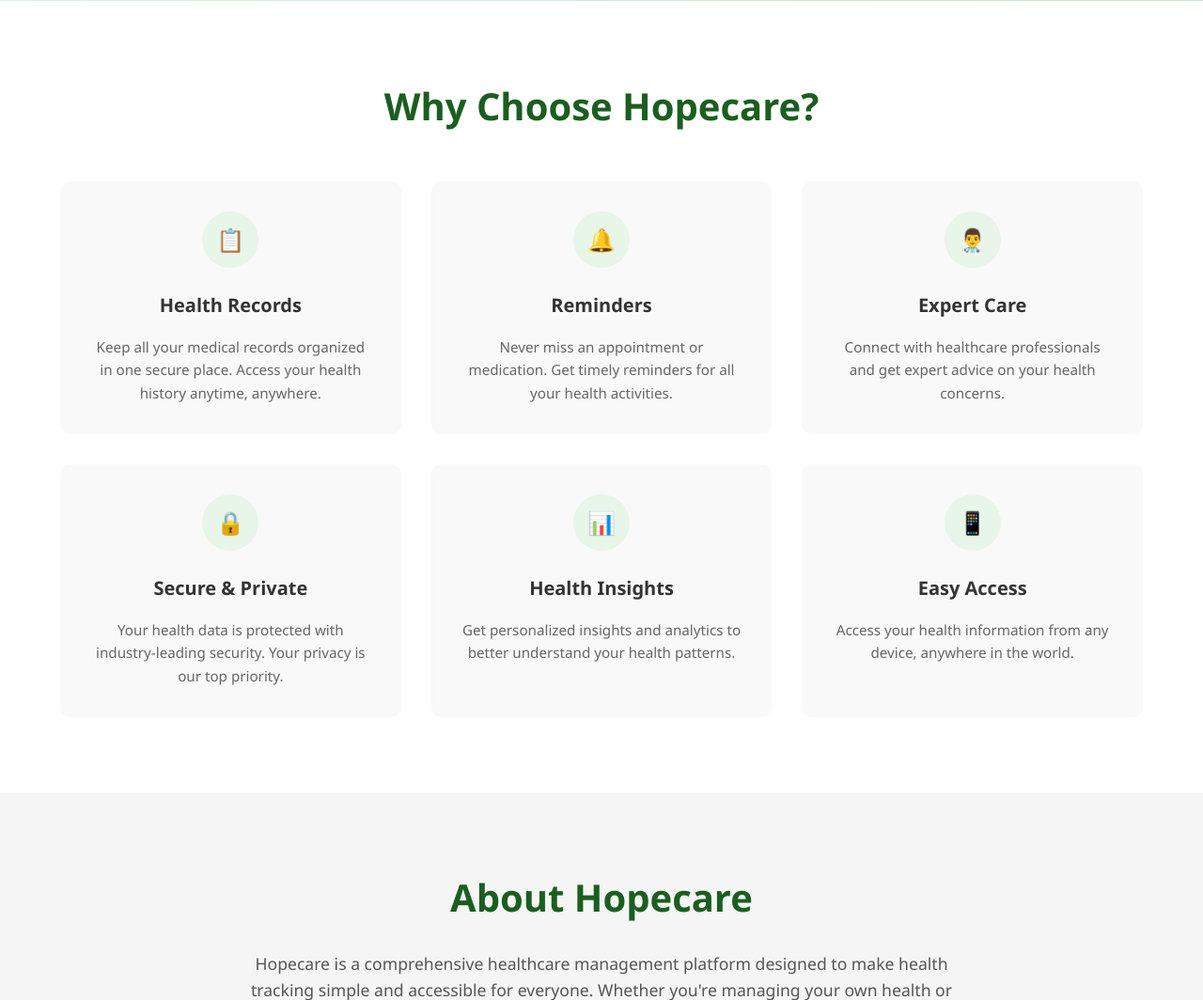
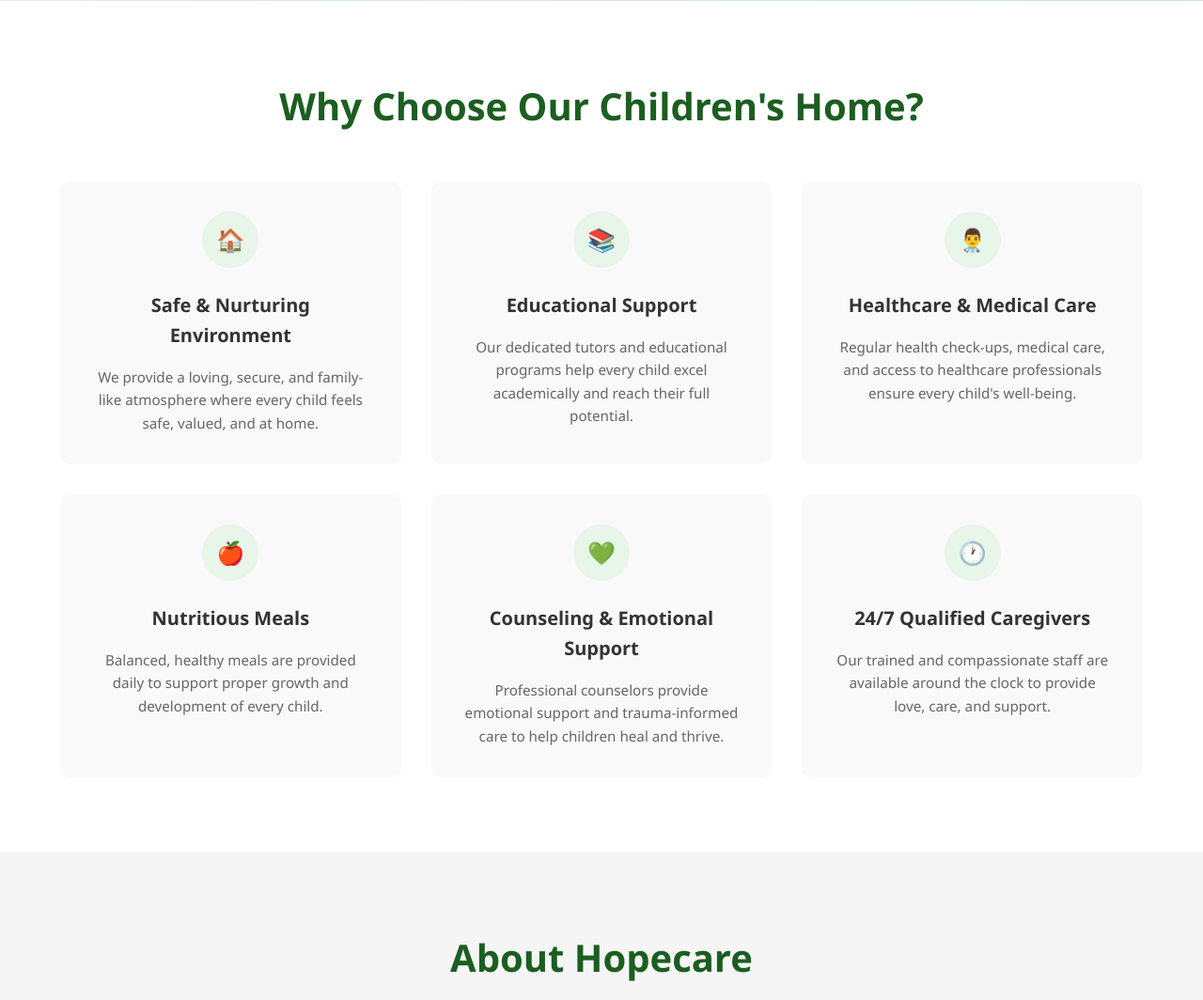
Before and after one commit to 1155-boni/Hopecare2.0, a Django app: page / in a window 1280 px wide. Shown: the part 799-1863 px from the top of the page at 94% size. Run offline with Django 5.2, Linux system fonts and the light colour scheme.

Commit message:
Update features section in landing.html to reflect new messaging for children's home

```diff
--- a/templates/landing.html
+++ b/templates/landing.html
@@ -282,37 +282,37 @@
 
     <!-- Features Section -->
     <section class="features" id="features">
-        <h2>Why Choose Hopecare?</h2>
+        <h2>Why Choose Our Children's Home?</h2>
         <div class="features-grid">
             <div class="feature-card">
-                <div class="feature-icon">📋</div>
-                <h3>Health Records</h3>
-                <p>Keep all your medical records organized in one secure place. Access your health history anytime, anywhere.</p>
+                <div class="feature-icon">🏠</div>
+                <h3>Safe & Nurturing Environment</h3>
+                <p>We provide a loving, secure, and family-like atmosphere where every child feels safe, valued, and at home.</p>
             </div>
             <div class="feature-card">
-                <div class="feature-icon">🔔</div>
-                <h3>Reminders</h3>
-                <p>Never miss an appointment or medication. Get timely reminders for all your health activities.</p>
+                <div class="feature-icon">📚</div>
+                <h3>Educational Support</h3>
+                <p>Our dedicated tutors and educational programs help every child excel academically and reach their full potential.</p>
             </div>
             <div class="feature-card">
                 <div class="feature-icon">👨‍⚕️</div>
-                <h3>Expert Care</h3>
-                <p>Connect with healthcare professionals and get expert advice on your health concerns.</p>
+                <h3>Healthcare & Medical Care</h3>
+                <p>Regular health check-ups, medical care, and access to healthcare professionals ensure every child's well-being.</p>
             </div>
             <div class="feature-card">
-                <div class="feature-icon">🔒</div>
-                <h3>Secure & Private</h3>
-                <p>Your health data is protected with industry-leading security. Your privacy is our top priority.</p>
+                <div class="feature-icon">🍎</div>
+                <h3>Nutritious Meals</h3>
+                <p>Balanced, healthy meals are provided daily to support proper growth and development of every child.</p>
             </div>
             <div class="feature-card">
-                <div class="feature-icon">📊</div>
-                <h3>Health Insights</h3>
-                <p>Get personalized insights and analytics to better understand your health patterns.</p>
+                <div class="feature-icon">💚</div>
+                <h3>Counseling & Emotional Support</h3>
+                <p>Professional counselors provide emotional support and trauma-informed care to help children heal and thrive.</p>
             </div>
             <div class="feature-card">
-                <div class="feature-icon">📱</div>
-                <h3>Easy Access</h3>
-                <p>Access your health information from any device, anywhere in the world.</p>
+                <div class="feature-icon">🕐</div>
+                <h3>24/7 Qualified Caregivers</h3>
+                <p>Our trained and compassionate staff are available around the clock to provide love, care, and support.</p>
             </div>
         </div>
     </section>
```
